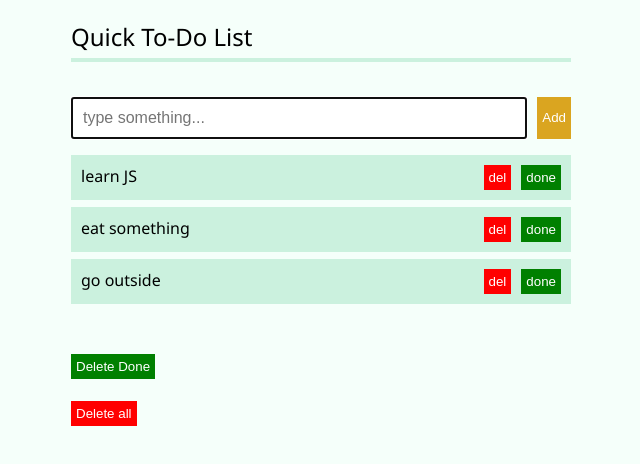
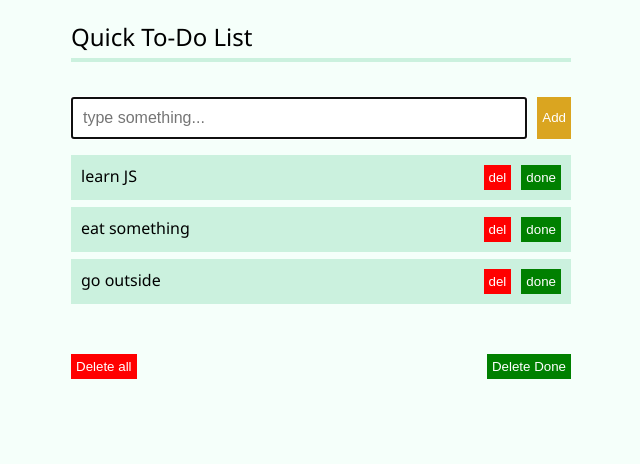
Before and after one commit to adamgie402/todo1, a plain HTML site: page index.html in a window 1280 px wide. Shown: the whole page, without its empty margins (319-959 px from the left). Drawn offline with Linux system fonts and the light colour scheme.

Commit message:
UI small changes

```diff
--- a/index.html
+++ b/index.html
@@ -4,8 +4,8 @@
     <meta charset="UTF-8">
     <meta http-equiv="X-UA-Compatible" content="IE=edge">
     <meta name="viewport" content="width=device-width, initial-scale=1.0">
-    <link rel="stylesheet" href="style.css">
-    <script src="script.js" defer></script>
+    <link rel="stylesheet" href="style.css?ver=2059">
+    <script src="script.js?ver=2059" defer></script>
     <title>todo</title>
     <!-- web browser cache  -->
     <meta http-equiv="Cache-Control" content="no-cache, no-store, must-revalidate">
@@ -21,9 +21,10 @@
                 <button id="addBtn" class="addBtn">Add</button>
             </form>
             <ul id="todos"></ul>
+        </section>
+        <section id="operationBtns">
+            <button id="delAllBtn" class="delBtn">Delete all</button>
             <button id="delDoneBtn" class="doneBtn">Delete Done</button>
-            <br><br>
-            <button id="delAllBtn" class="delBtn">Delete all</button>
         </section>
     </body>
     </html>
--- a/script.js
+++ b/script.js
@@ -179,6 +179,7 @@ function deleteDoneTodos(){
             todos.splice(index, 1); // index of elem, 1=remove only one item
         }
     });
+    //clear todosDone after erase it from todos
     todosDone = [];
     saveTodos();
 }
--- a/style.css
+++ b/style.css
@@ -14,7 +14,7 @@ h1::after {
     border: 2px solid rgb(203, 241, 222);
 }
 
-#todo {
+section {
     max-width: 500px;
     margin: 0 auto;
 }
@@ -78,3 +78,9 @@ h1::after {
     color: rgb(110, 182, 110);
     text-decoration: line-through;
 }
+
+#operationBtns {
+    display: flex;
+    justify-content: space-between;
+
+}
```
